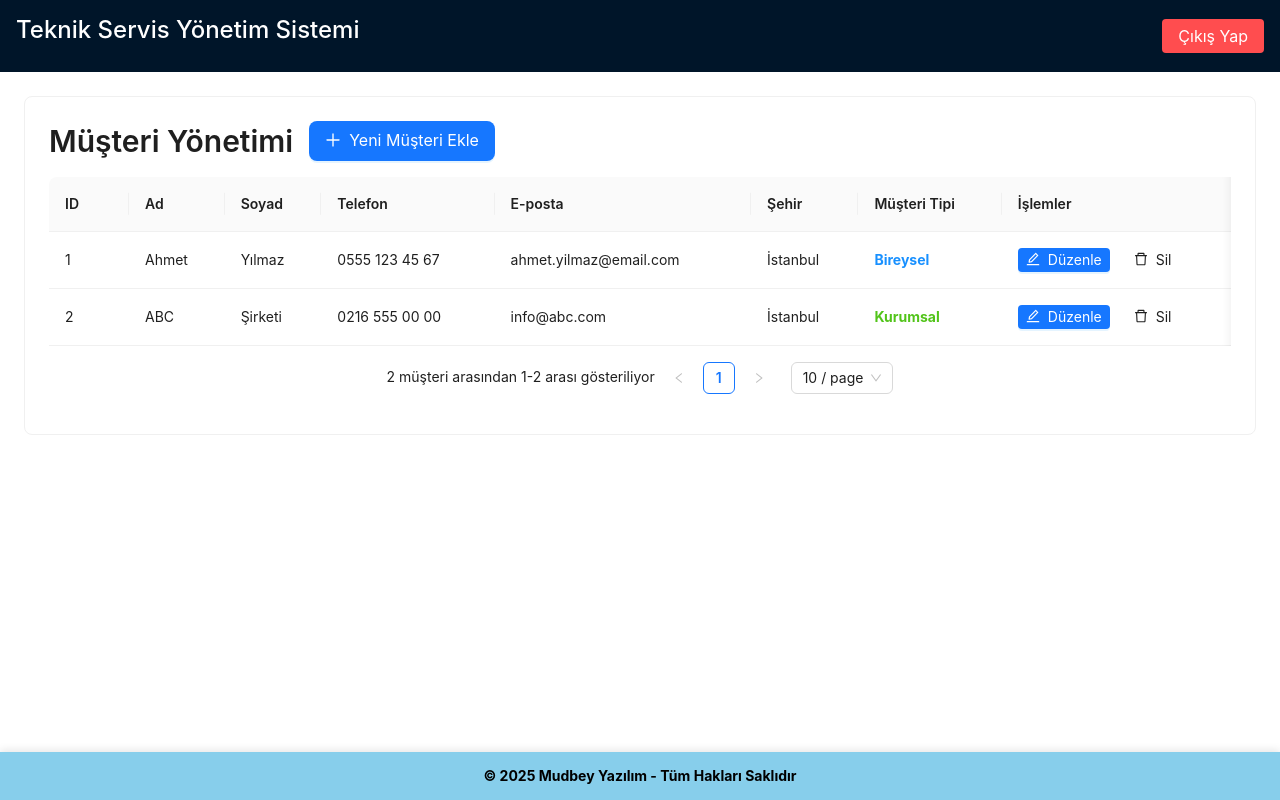
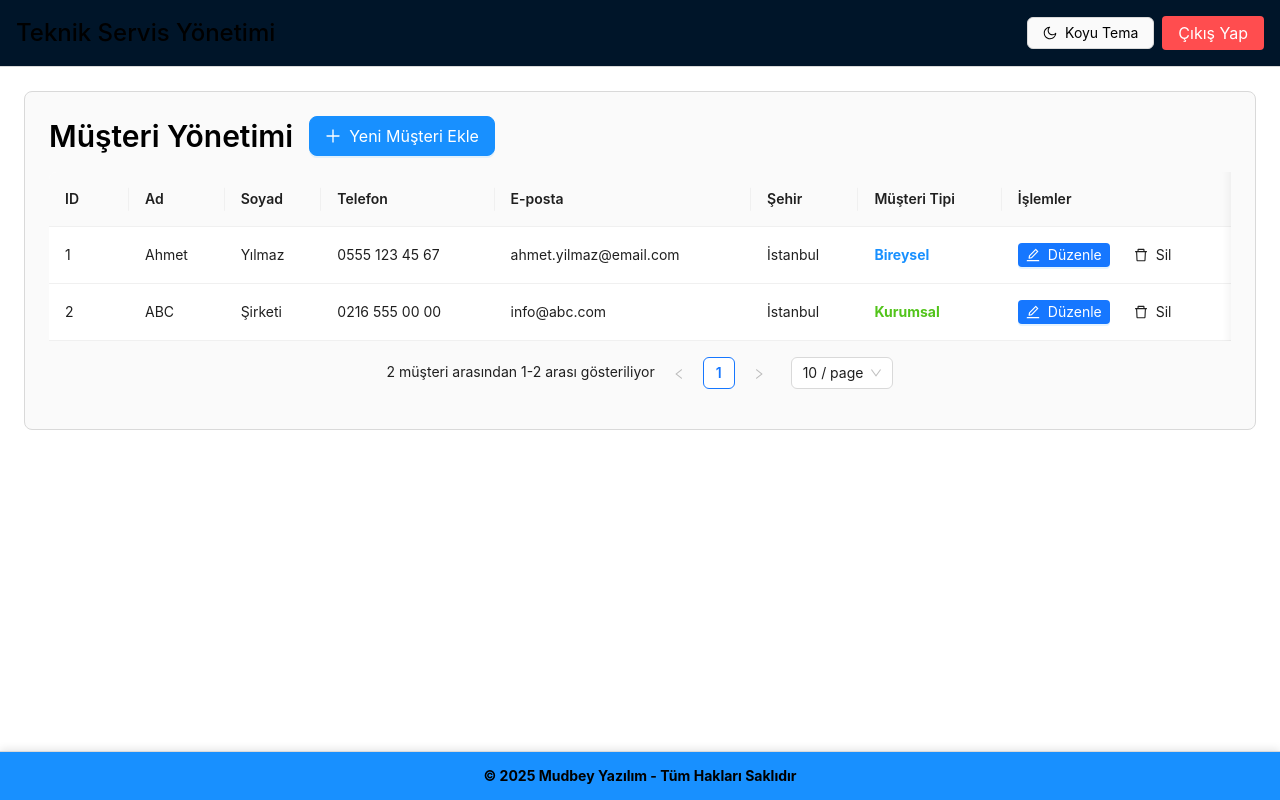
Before and after one commit to alicanyucel/ReactTechnicalServiceApp, a React (Create React App) app: page / in a window 1280 px wide. Both pictures are taken after typing "Sample", "Sample123" into the empty fields and a click on the button "Giriş Yap". Built offline with nearby package versions, Linux system fonts and the light colour scheme.

Commit message:
darkl light tema

```diff
--- a/src/App.js
+++ b/src/App.js
@@ -4,14 +4,14 @@ import './App.css';
 import Login from './Login';
 import Register from './Register';
 import CustomerCRUD from './CustomerCRUD';
+import { ThemeProvider, useTheme } from './ThemeContext';
+import { SunOutlined, MoonOutlined } from '@ant-design/icons';
+import { Button, Space } from 'antd';
 
-function App() {
+function AppContent() {
   const [currentScreen, setCurrentScreen] = useState('login');
   const [isLoggedIn, setIsLoggedIn] = useState(false);
-
-  // HIZLI TEST İÇİN: Bu satırları aktifleştirip login ekranını bypass edebilirsiniz
-  // const [isLoggedIn, setIsLoggedIn] = useState(true);
-  // const [currentScreen, setCurrentScreen] = useState('dashboard');
+  const { isDarkMode, toggleTheme, colors } = useTheme();
 
   const switchToRegister = () => {
     setCurrentScreen('register');
@@ -22,7 +22,6 @@ function App() {
   };
 
   const handleLogin = (values) => {
-    // Basit login kontrolü - gerçek uygulamada API çağrısı yapılacak
     console.log('Login:', values);
     setIsLoggedIn(true);
     setCurrentScreen('dashboard');
@@ -35,9 +34,30 @@ function App() {
 
   if (isLoggedIn && currentScreen === 'dashboard') {
     return (
-      <div className="App">
-        <div style={{ padding: 16, background: '#001529', color: 'white', display: 'flex', justifyContent: 'space-between', alignItems: 'center' }}>
-          <h2>Teknik Servis Yönetim Sistemi</h2>
+      <div className="App" style={{ backgroundColor: colors.background, color: colors.text, minHeight: '100vh' }}>
+        <div style={{
+          padding: 16,
+          background: isDarkMode ? '#1f1f1f' : '#001529',
+          color: 'white',
+          display: 'flex',
+          justifyContent: 'space-between',
+          alignItems: 'center',
+          borderBottom: `1px solid ${colors.border}`
+        }}>
+          <h2 style={{ margin: 0, color: colors.text }}>Teknik Servis Yönetimi</h2>
+          <Space>
+            <Button
+              type="text"
+              icon={isDarkMode ? <SunOutlined /> : <MoonOutlined />}
+              onClick={toggleTheme}
+              style={{
+                color: colors.text,
+                border: `1px solid ${colors.border}`,
+                backgroundColor: colors.surface
+              }}
+            >
+              {isDarkMode ? 'Açık Tema' : 'Koyu Tema'}
+            </Button>
             <button
               onClick={handleLogout}
               style={{
@@ -51,6 +71,7 @@ function App() {
             >
               Çıkış Yap
             </button>
+          </Space>
         </div>
         <CustomerCRUD />
 
@@ -62,12 +83,13 @@ function App() {
           right: 0,
           zIndex: 9999,
           padding: 16,
-          backgroundColor: '#87CEEB',
-          color: '#000000',
+          backgroundColor: colors.primary,
+          color: colors.text,
           textAlign: 'center',
           fontSize: 14,
           fontWeight: 'bold',
-          boxShadow: '0 -2px 8px rgba(0,0,0,0.1)'
+          boxShadow: isDarkMode ? '0 -2px 8px rgba(255,255,255,0.1)' : '0 -2px 8px rgba(0,0,0,0.1)',
+          borderTop: `1px solid ${colors.border}`
         }}>
           © 2025 Mudbey Yazılım - Tüm Hakları Saklıdır
         </div>
@@ -76,7 +98,7 @@ function App() {
   }
 
   return (
-    <div className="App">
+    <div className="App" style={{ backgroundColor: colors.background, color: colors.text, minHeight: '100vh' }}>
       {currentScreen === 'login' ? (
         <Login onSwitchToRegister={switchToRegister} onLogin={handleLogin} />
       ) : (
@@ -91,12 +113,13 @@ function App() {
         right: 0,
         zIndex: 9999,
         padding: 16,
-        backgroundColor: '#87CEEB',
-        color: '#000000',
+        backgroundColor: colors.primary,
+        color: colors.text,
         textAlign: 'center',
         fontSize: 14,
         fontWeight: 'bold',
-        boxShadow: '0 -2px 8px rgba(0,0,0,0.1)'
+        boxShadow: isDarkMode ? '0 -2px 8px rgba(255,255,255,0.1)' : '0 -2px 8px rgba(0,0,0,0.1)',
+        borderTop: `1px solid ${colors.border}`
       }}>
         © 2025 Mudbey Yazılım - Tüm Hakları Saklıdır
       </div>
@@ -104,4 +127,12 @@ function App() {
   );
 }
 
+function App() {
+  return (
+    <ThemeProvider>
+      <AppContent />
+    </ThemeProvider>
+  );
+}
+
 export default App;
--- a/src/CustomerCRUD.js
+++ b/src/CustomerCRUD.js
@@ -14,6 +14,7 @@ import {
 } from 'antd';
 import { PlusOutlined, EditOutlined, DeleteOutlined } from '@ant-design/icons';
 import 'antd/dist/reset.css';
+import { useTheme } from './ThemeContext';
 
 const { Title } = Typography;
 const { Option } = Select;
@@ -25,6 +26,7 @@ const CustomerType = {
 };
 
 const CustomerCRUD = () => {
+  const { colors, isDarkMode } = useTheme();
   const [customers, setCustomers] = useState([]);
   const [isModalVisible, setIsModalVisible] = useState(false);
   const [editingCustomer, setEditingCustomer] = useState(null);
@@ -191,15 +193,16 @@ const CustomerCRUD = () => {
   ];
 
   return (
-    <div style={{ padding: 24 }}>
-      <Card>
+    <div style={{ padding: 24, backgroundColor: colors.background, color: colors.text }}>
+      <Card style={{ backgroundColor: colors.surface, borderColor: colors.border }}>
         <div style={{ display: 'flex', justifyContent: 'flex-start', alignItems: 'center', marginBottom: 16, gap: 16 }}>
-          <Title level={2} style={{ margin: 0 }}>Müşteri Yönetimi</Title>
+          <Title level={2} style={{ margin: 0, color: colors.text }}>Müşteri Yönetimi</Title>
           <Button
             type="primary"
             icon={<PlusOutlined />}
             onClick={() => showModal()}
             size="large"
+            style={{ backgroundColor: colors.primary, borderColor: colors.primary }}
           >
             Yeni Müşteri Ekle
           </Button>
@@ -221,11 +224,12 @@ const CustomerCRUD = () => {
         />
 
         <Modal
-          title={editingCustomer ? "Müşteri Düzenle" : "Yeni Müşteri Ekle"}
+          title={<span style={{ color: colors.text }}>{editingCustomer ? "Müşteri Düzenle" : "Yeni Müşteri Ekle"}</span>}
           open={isModalVisible}
           onCancel={handleCancel}
           footer={null}
           width={800}
+          bodyStyle={{ backgroundColor: colors.surface }}
         >
           <Form
             form={form}
--- /dev/null
+++ b/src/ThemeContext.js
@@ -0,0 +1,62 @@
+import React, { createContext, useContext, useState, useEffect } from 'react';
+
+// Tema Context
+const ThemeContext = createContext();
+
+// Tema sağlayıcı
+export const ThemeProvider = ({ children }) => {
+  const [isDarkMode, setIsDarkMode] = useState(false);
+
+  // LocalStorage'dan tema tercihini yükle
+  useEffect(() => {
+    const savedTheme = localStorage.getItem('theme');
+    if (savedTheme) {
+      setIsDarkMode(savedTheme === 'dark');
+    } else {
+      // Sistem tercihini kontrol et
+      const prefersDark = window.matchMedia('(prefers-color-scheme: dark)').matches;
+      setIsDarkMode(prefersDark);
+    }
+  }, []);
+
+  // Tema değişikliğinde localStorage'a kaydet
+  useEffect(() => {
+    localStorage.setItem('theme', isDarkMode ? 'dark' : 'light');
+    document.body.style.backgroundColor = isDarkMode ? '#141414' : '#ffffff';
+  }, [isDarkMode]);
+
+  const toggleTheme = () => {
+    setIsDarkMode(!isDarkMode);
+  };
+
+  const theme = {
+    isDarkMode,
+    toggleTheme,
+    colors: {
+      background: isDarkMode ? '#141414' : '#ffffff',
+      surface: isDarkMode ? '#1f1f1f' : '#fafafa',
+      text: isDarkMode ? '#ffffff' : '#000000',
+      textSecondary: isDarkMode ? '#a6a6a6' : '#666666',
+      border: isDarkMode ? '#303030' : '#d9d9d9',
+      primary: isDarkMode ? '#177ddc' : '#1890ff',
+      hover: isDarkMode ? '#2a2a2a' : '#f0f0f0',
+    }
+  };
+
+  return (
+    <ThemeContext.Provider value={theme}>
+      {children}
+    </ThemeContext.Provider>
+  );
+};
+
+// Tema hook'u
+export const useTheme = () => {
+  const context = useContext(ThemeContext);
+  if (!context) {
+    throw new Error('useTheme must be used within a ThemeProvider');
+  }
+  return context;
+};
+
+export default ThemeContext;
```
Also changed, not shown: 1 other file (tests, documents, lock files or other folders). Lines whose indentation alone changed are shown as unchanged.
